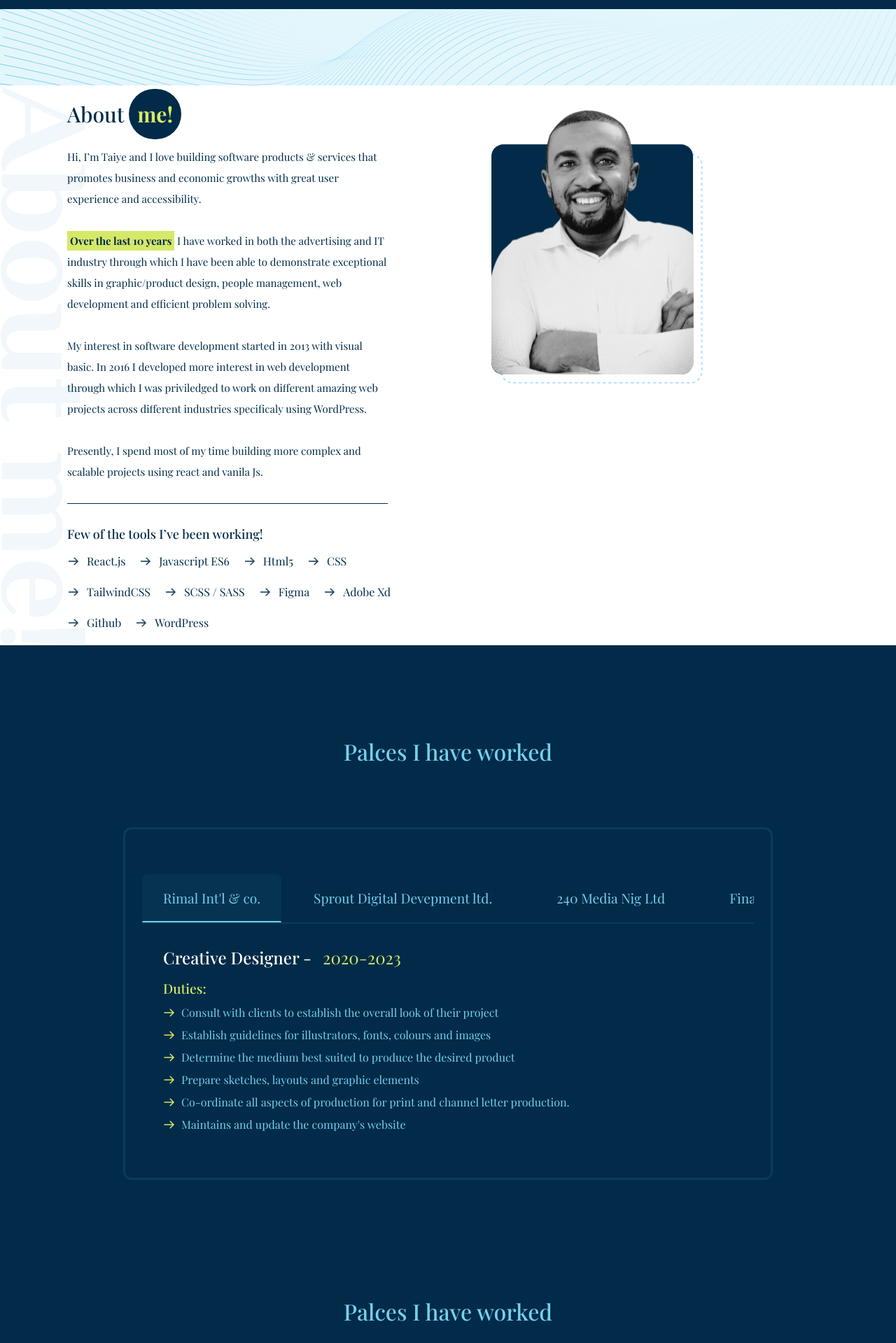
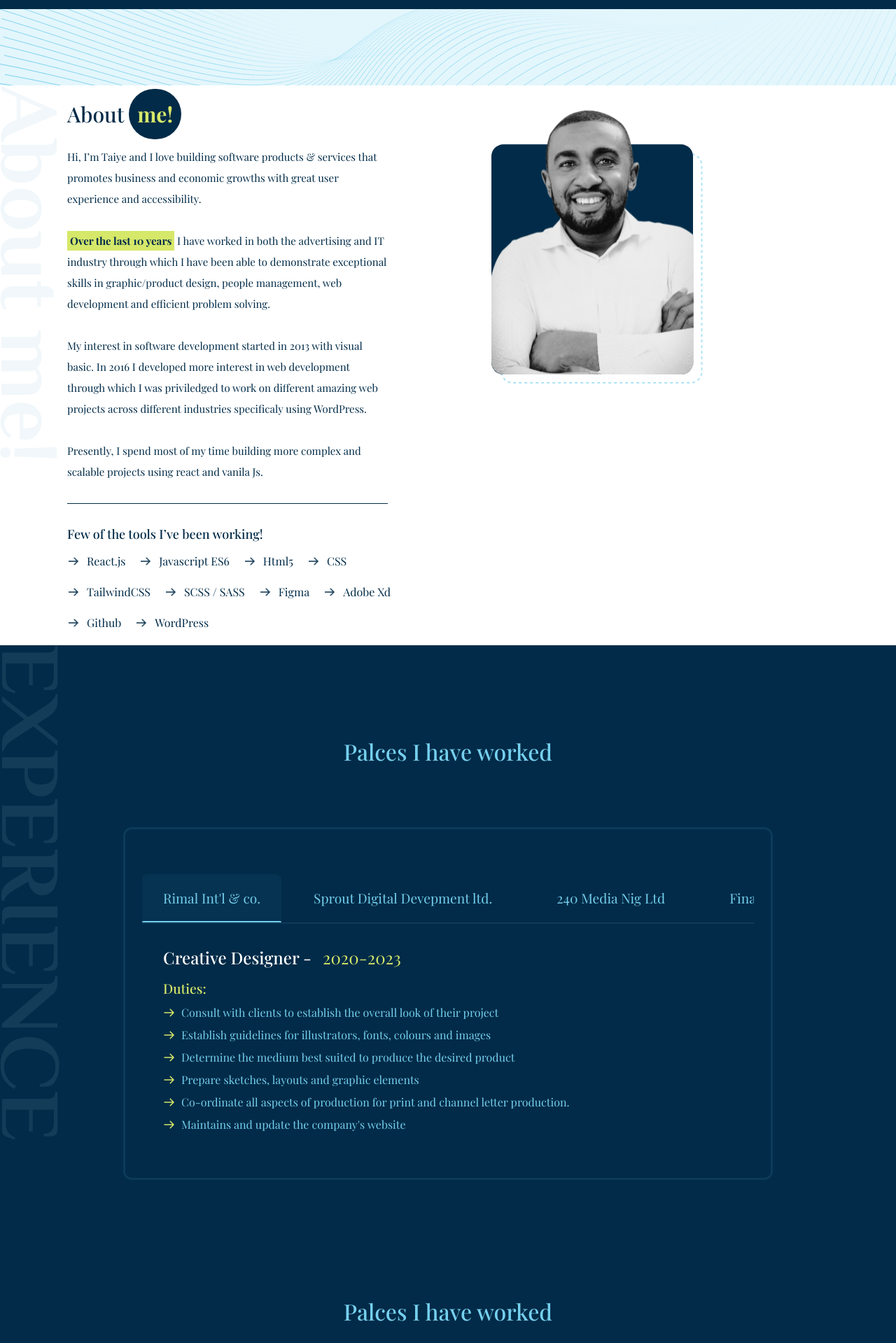
Before and after one commit to Teewaii/portfolio2, a React (Create React App) app in the folder portfolio2/: page / in a window 1280 px wide. Shown: the part 720-2639 px from the top of the page at 70% size. Built offline with nearby package versions, Linux system fonts and the light colour scheme; the HTML template or start-up script is replaced by a standard one; a web font is replaced by a local one.

Commit message:
Last home commit

```diff
--- a/portfolio2/src/components/about/About.jsx
+++ b/portfolio2/src/components/about/About.jsx
@@ -21,7 +21,7 @@ const tools = [
 export default function About() {
   return (
     <section className='about min-h-[100vh] flex py-[50px]
-    md:pb-[40px] lg:h-[95vh] 2xl:lg:h-[85vh] lg:bg-About lg:bg-contain lg:bg-no-repeat
+    md:pb-[40px] lg:h-[95vh] 2xl:lg:h-[85vh] lg:bg-About lg:bg-lb   lg:bg-no-repeat
 
     '>
       <div className="aboutWrapper  container flex flex-col lg:flex-row items-center justify-center ">
--- a/portfolio2/src/components/experience/Experience.jsx
+++ b/portfolio2/src/components/experience/Experience.jsx
@@ -12,7 +12,9 @@ export default function Experience() {
   }
 
   return (
-    <section className="experience min-h-[100vh] lg:h-[90vh] bg-primary  flex flex-col items-center pt-[4rem] lg:pt-[8rem] lg:px-[11rem]">
+    <section className="experience min-h-[100vh] lg:h-[90vh] bg-primary  flex flex-col items-center pt-[4rem] lg:pt-[8rem] lg:px-[11rem]
+    lg:bg-exp  lg:bg-no-repeat
+    ">
       <h1 className='text-secondary lg:mb-[4rem] mb-[1.5rem] text-[1.5rem] lg:text-[2rem]  '>Palces I have worked</h1>
       <div className="experience-wrapper border-[3px] rounded-xl px-6  border-opacity-[0.1] border-secondary  flex flex-col
        min-h-[400px] pb-[50px] container lg:py-[4rem] mt-[20px]
```
